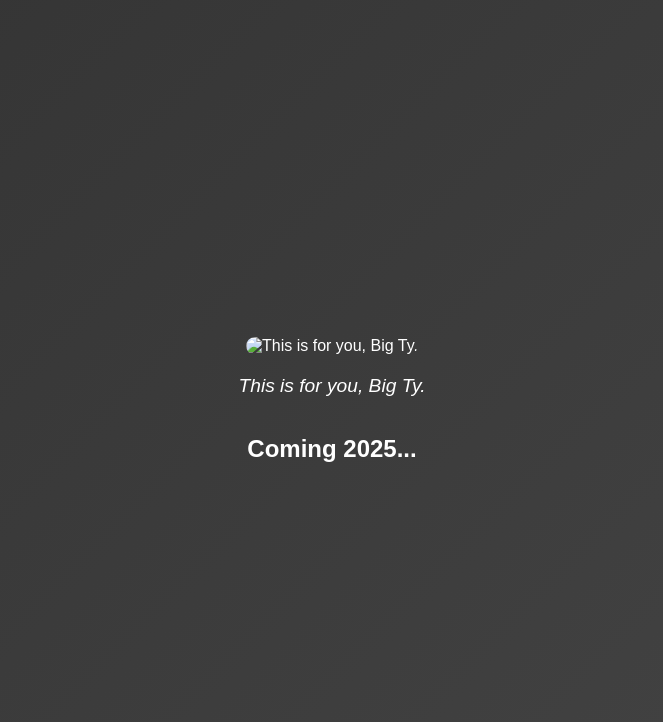
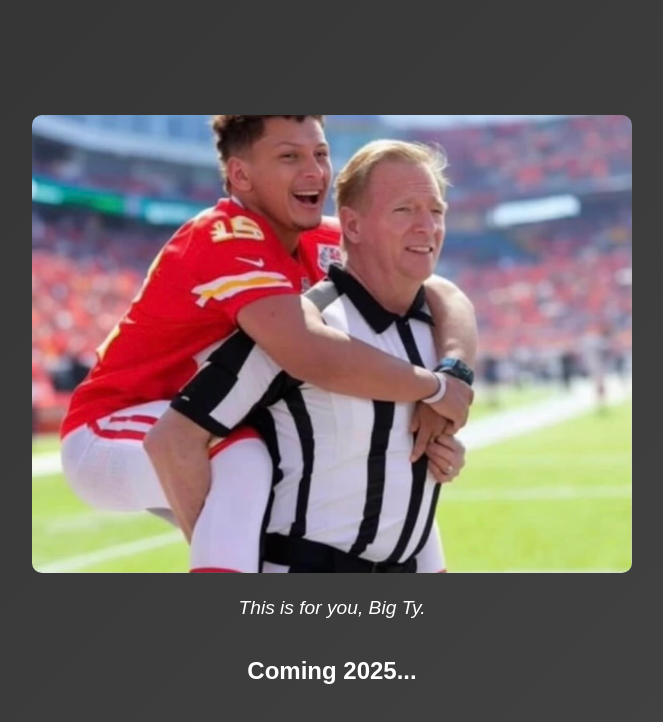
Before and after one commit to KobeRachels/KansasCityCheats, a plain HTML site: page index.html in a window 1280 px wide. Shown: the whole page, without its empty margins (308-971 px from the left). Drawn offline with Linux system fonts and the light colour scheme.

Commit message:
Update index.html

```diff
--- a/index.html
+++ b/index.html
@@ -47,7 +47,7 @@
 </head>
 <body>
     <div class="container">
-        <img id="bigtyImage" src="bigty.jpg" alt="This is for you, Big Ty.">
+        <img id="bigtyImage" src="IMG_4157.jpeg" alt="This is for you, Big Ty.">
         <div class="caption" id="captionText">This is for you, Big Ty.</div>
         <br> <!-- Line break for spacing -->
         <div class="second-caption" id="secondCaption">Coming 2025...</div>
```
